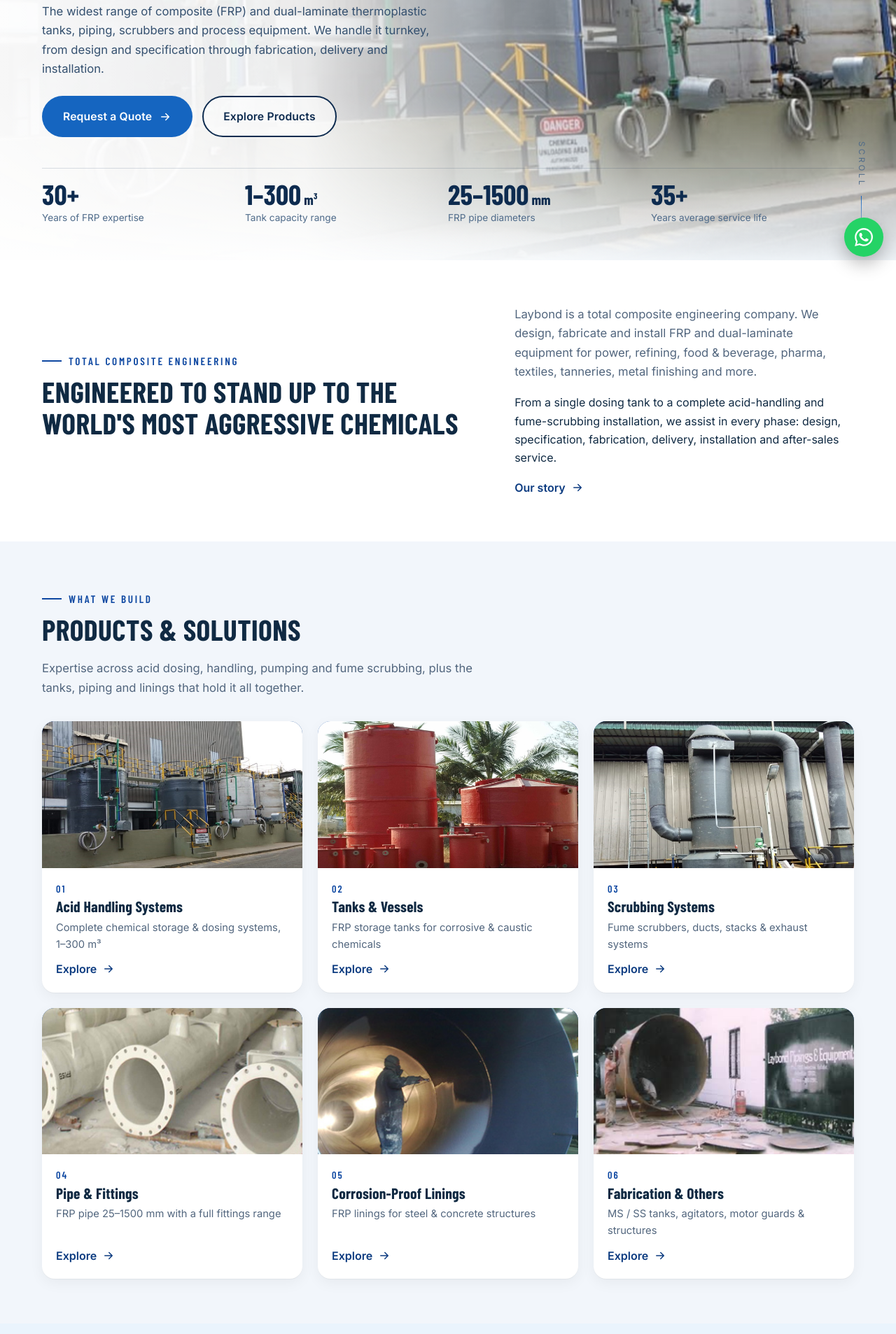
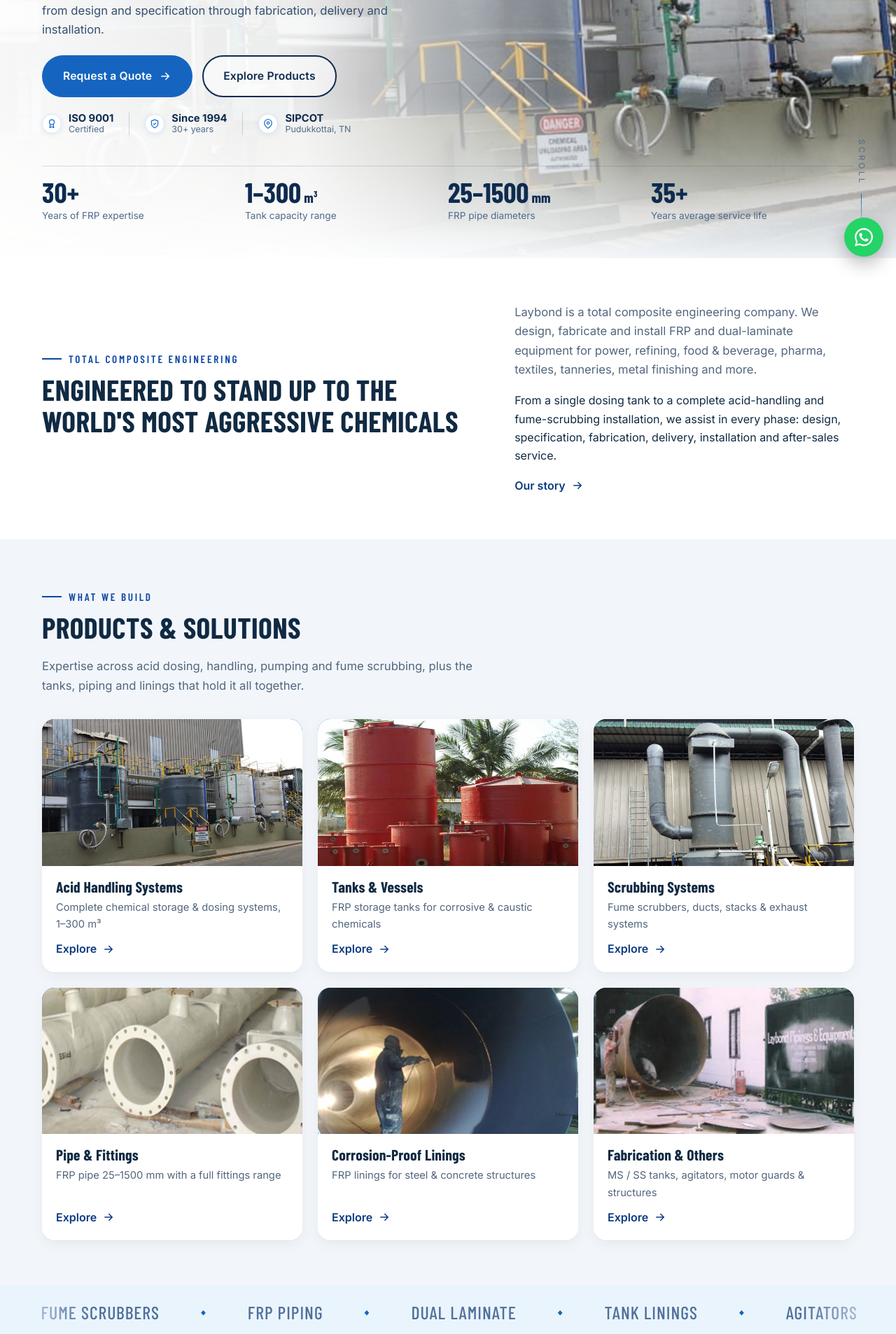
Before and after one commit to SamatSystems/laybond.co.in, a plain HTML site: page index.html in a window 1280 px wide. Shown: the part 415-2322 px from the top of the page at 70% size. Drawn offline with nearby package versions, Linux system fonts and the light colour scheme.

Commit message:
Home: move credentials below hero buttons, drop card numbers
- ISO 9001 / Since 1994 / SIPCOT shown as a trust line under the
  hero buttons instead of badges above the headline
- Remove 01-06 numbering from Products & Solutions cards

Co-Authored-By: Claude Opus 5.5 <noreply@anthropic.com>

```diff
--- a/assets/css/style.css
+++ b/assets/css/style.css
@@ -878,3 +878,18 @@ html, body { max-width: 100%; overflow-x: clip; }
 .site-footer .footer-tag span { color: #64b5f6; }
 .site-footer .footer-contact svg, .site-footer .iso-badge svg { color: #64b5f6; }
 .site-footer a:hover { color: #90caf9; }
+
+/* Hero trust line (ISO · Since 1994 · SIPCOT) – sits under the buttons */
+.hero-trust { list-style: none; margin: 26px 0 0; padding: 0; display: flex; flex-wrap: wrap; align-items: center; gap: 10px 0; }
+.hero-trust li { display: flex; align-items: center; gap: 10px; padding: 0 22px; border-left: 1px solid rgba(13,43,79,.18); }
+.hero-trust li:first-child { padding-left: 0; border-left: 0; }
+.hero-trust svg { width: 28px; height: 28px; flex: none; color: var(--brand); background: #fff; border: 1px solid var(--sky-200); border-radius: 50%; padding: 6px; box-shadow: 0 2px 8px rgba(13,43,79,.08); }
+.hero-trust span { display: flex; flex-direction: column; line-height: 1.2; font-size: .78rem; color: #4f6b8a; }
+.hero-trust strong { font-size: .92rem; color: var(--ink); font-weight: 700; }
+.page-index .hero .lead { margin-bottom: 22px; }
+.page-index .hero-trust { margin-top: 22px; }
+@media (max-width: 600px) {
+  .hero-trust { gap: 14px; justify-content: space-between; }
+  .hero-trust li { padding: 0; border-left: 0; flex-direction: column; text-align: center; gap: 6px; flex: 1; }
+  .hero-trust span { align-items: center; }
+}
--- a/index.html
+++ b/index.html
@@ -61,17 +61,17 @@
     <img src="assets/images/hero/home-hero.jpg" alt="" fetchpriority="high" style="z-index:-1" onerror="this.remove()">
   </div>
   <div class="container">
-    <div class="hero-badges">
-      <span class="badge"><svg viewBox="0 0 24 24" fill="none" stroke="currentColor" stroke-width="2" stroke-linecap="round" stroke-linejoin="round"><circle cx="12" cy="8" r="6"/><path d="M15.5 13L17 22l-5-3-5 3 1.5-9"/></svg> ISO 9001 Certified</span>
-      <span class="badge"><svg viewBox="0 0 24 24" fill="none" stroke="currentColor" stroke-width="2" stroke-linecap="round" stroke-linejoin="round"><path d="M12 22s8-4 8-10V5l-8-3-8 3v7c0 6 8 10 8 10z"/><path d="M9 12l2 2 4-4"/></svg> Since 1994</span>
-      <span class="badge"><svg viewBox="0 0 24 24" fill="none" stroke="currentColor" stroke-width="2" stroke-linecap="round" stroke-linejoin="round"><path d="M21 10c0 7-9 13-9 13S3 17 3 10a9 9 0 0 1 18 0z"/><circle cx="12" cy="10" r="3"/></svg> SIPCOT, Pudukkottai</span>
-    </div>
     <h1>Mission against <em>corrosion</em></h1>
     <p class="lead">The widest range of composite (FRP) and dual-laminate thermoplastic tanks, piping, scrubbers and process equipment. We handle it turnkey, from design and specification through fabrication, delivery and installation.</p>
     <div class="btn-row">
       <a class="btn btn--primary" href="contact.html">Request a Quote <svg viewBox="0 0 24 24" fill="none" stroke="currentColor" stroke-width="2" stroke-linecap="round" stroke-linejoin="round"><path d="M5 12h14M13 6l6 6-6 6"/></svg></a>
       <a class="btn btn--ghost" href="#products">Explore Products</a>
     </div>
+    <ul class="hero-trust" aria-label="Credentials">
+      <li><svg viewBox="0 0 24 24" fill="none" stroke="currentColor" stroke-width="2" stroke-linecap="round" stroke-linejoin="round"><circle cx="12" cy="8" r="6"/><path d="M15.5 13L17 22l-5-3-5 3 1.5-9"/></svg><span><strong>ISO 9001</strong> Certified</span></li>
+      <li><svg viewBox="0 0 24 24" fill="none" stroke="currentColor" stroke-width="2" stroke-linecap="round" stroke-linejoin="round"><path d="M12 22s8-4 8-10V5l-8-3-8 3v7c0 6 8 10 8 10z"/><path d="M9 12l2 2 4-4"/></svg><span><strong>Since 1994</strong> 30+ years</span></li>
+      <li><svg viewBox="0 0 24 24" fill="none" stroke="currentColor" stroke-width="2" stroke-linecap="round" stroke-linejoin="round"><path d="M21 10c0 7-9 13-9 13S3 17 3 10a9 9 0 0 1 18 0z"/><circle cx="12" cy="10" r="3"/></svg><span><strong>SIPCOT</strong> Pudukkottai, TN</span></li>
+    </ul>
     <div class="hero-stats">
       <div><strong>30+</strong><span>Years of FRP expertise</span></div>
       <div><strong>1–300<small style="font-size:.5em"> m³</small></strong><span>Tank capacity range</span></div>
@@ -107,22 +107,22 @@
     </div>
     <div class="grid grid-3"><a class="card reveal reveal-d0" href="chemical-handling-systems.html">
         <div class="media " data-label="Acid Handling Systems"><img src="assets/images/products/acid-handling.jpg" alt="Acid Handling Systems" loading="lazy" decoding="async" onerror="this.remove()"></div>
-        <div class="card-body"><span class="card-num">01</span><h3>Acid Handling Systems</h3><p>Complete chemical storage & dosing systems, 1–300 m³</p><span class="card-link">Explore <svg viewBox="0 0 24 24" fill="none" stroke="currentColor" stroke-width="2" stroke-linecap="round" stroke-linejoin="round"><path d="M5 12h14M13 6l6 6-6 6"/></svg></span></div>
+        <div class="card-body"><h3>Acid Handling Systems</h3><p>Complete chemical storage & dosing systems, 1–300 m³</p><span class="card-link">Explore <svg viewBox="0 0 24 24" fill="none" stroke="currentColor" stroke-width="2" stroke-linecap="round" stroke-linejoin="round"><path d="M5 12h14M13 6l6 6-6 6"/></svg></span></div>
       </a><a class="card reveal reveal-d1" href="frp-tanks.html">
         <div class="media " data-label="Tanks & Vessels"><img src="assets/images/products/frp-tanks.jpg" alt="Tanks & Vessels" loading="lazy" decoding="async" onerror="this.remove()"></div>
-        <div class="card-body"><span class="card-num">02</span><h3>Tanks & Vessels</h3><p>FRP storage tanks for corrosive & caustic chemicals</p><span class="card-link">Explore <svg viewBox="0 0 24 24" fill="none" stroke="currentColor" stroke-width="2" stroke-linecap="round" stroke-linejoin="round"><path d="M5 12h14M13 6l6 6-6 6"/></svg></span></div>
+        <div class="card-body"><h3>Tanks & Vessels</h3><p>FRP storage tanks for corrosive & caustic chemicals</p><span class="card-link">Explore <svg viewBox="0 0 24 24" fill="none" stroke="currentColor" stroke-width="2" stroke-linecap="round" stroke-linejoin="round"><path d="M5 12h14M13 6l6 6-6 6"/></svg></span></div>
       </a><a class="card reveal reveal-d2" href="fume-extraction.html">
         <div class="media " data-label="Scrubbing Systems"><img src="assets/images/products/scrubbers.jpg" alt="Scrubbing Systems" loading="lazy" decoding="async" onerror="this.remove()"></div>
-        <div class="card-body"><span class="card-num">03</span><h3>Scrubbing Systems</h3><p>Fume scrubbers, ducts, stacks & exhaust systems</p><span class="card-link">Explore <svg viewBox="0 0 24 24" fill="none" stroke="currentColor" stroke-width="2" stroke-linecap="round" stroke-linejoin="round"><path d="M5 12h14M13 6l6 6-6 6"/></svg></span></div>
+        <div class="card-body"><h3>Scrubbing Systems</h3><p>Fume scrubbers, ducts, stacks & exhaust systems</p><span class="card-link">Explore <svg viewBox="0 0 24 24" fill="none" stroke="currentColor" stroke-width="2" stroke-linecap="round" stroke-linejoin="round"><path d="M5 12h14M13 6l6 6-6 6"/></svg></span></div>
       </a><a class="card reveal reveal-d0" href="pipe-fittings.html">
         <div class="media " data-label="Pipe & Fittings"><img src="assets/images/products/pipe-fittings.jpg" alt="Pipe & Fittings" loading="lazy" decoding="async" onerror="this.remove()"></div>
-        <div class="card-body"><span class="card-num">04</span><h3>Pipe & Fittings</h3><p>FRP pipe 25–1500 mm with a full fittings range</p><span class="card-link">Explore <svg viewBox="0 0 24 24" fill="none" stroke="currentColor" stroke-width="2" stroke-linecap="round" stroke-linejoin="round"><path d="M5 12h14M13 6l6 6-6 6"/></svg></span></div>
+        <div class="card-body"><h3>Pipe & Fittings</h3><p>FRP pipe 25–1500 mm with a full fittings range</p><span class="card-link">Explore <svg viewBox="0 0 24 24" fill="none" stroke="currentColor" stroke-width="2" stroke-linecap="round" stroke-linejoin="round"><path d="M5 12h14M13 6l6 6-6 6"/></svg></span></div>
       </a><a class="card reveal reveal-d1" href="corrosion-proof-linings.html">
         <div class="media " data-label="Corrosion-Proof Linings"><img src="assets/images/products/linings.jpg" alt="Corrosion-Proof Linings" loading="lazy" decoding="async" onerror="this.remove()"></div>
-        <div class="card-body"><span class="card-num">05</span><h3>Corrosion-Proof Linings</h3><p>FRP linings for steel & concrete structures</p><span class="card-link">Explore <svg viewBox="0 0 24 24" fill="none" stroke="currentColor" stroke-width="2" stroke-linecap="round" stroke-linejoin="round"><path d="M5 12h14M13 6l6 6-6 6"/></svg></span></div>
+        <div class="card-body"><h3>Corrosion-Proof Linings</h3><p>FRP linings for steel & concrete structures</p><span class="card-link">Explore <svg viewBox="0 0 24 24" fill="none" stroke="currentColor" stroke-width="2" stroke-linecap="round" stroke-linejoin="round"><path d="M5 12h14M13 6l6 6-6 6"/></svg></span></div>
       </a><a class="card reveal reveal-d2" href="steel-fabrications.html">
         <div class="media " data-label="Fabrication & Others"><img src="assets/images/products/fabrication.jpg" alt="Fabrication & Others" loading="lazy" decoding="async" onerror="this.remove()"></div>
-        <div class="card-body"><span class="card-num">06</span><h3>Fabrication & Others</h3><p>MS / SS tanks, agitators, motor guards & structures</p><span class="card-link">Explore <svg viewBox="0 0 24 24" fill="none" stroke="currentColor" stroke-width="2" stroke-linecap="round" stroke-linejoin="round"><path d="M5 12h14M13 6l6 6-6 6"/></svg></span></div>
+        <div class="card-body"><h3>Fabrication & Others</h3><p>MS / SS tanks, agitators, motor guards & structures</p><span class="card-link">Explore <svg viewBox="0 0 24 24" fill="none" stroke="currentColor" stroke-width="2" stroke-linecap="round" stroke-linejoin="round"><path d="M5 12h14M13 6l6 6-6 6"/></svg></span></div>
       </a></div>
   </div>
 </section>
```
Also changed, not shown: 1 other file.
